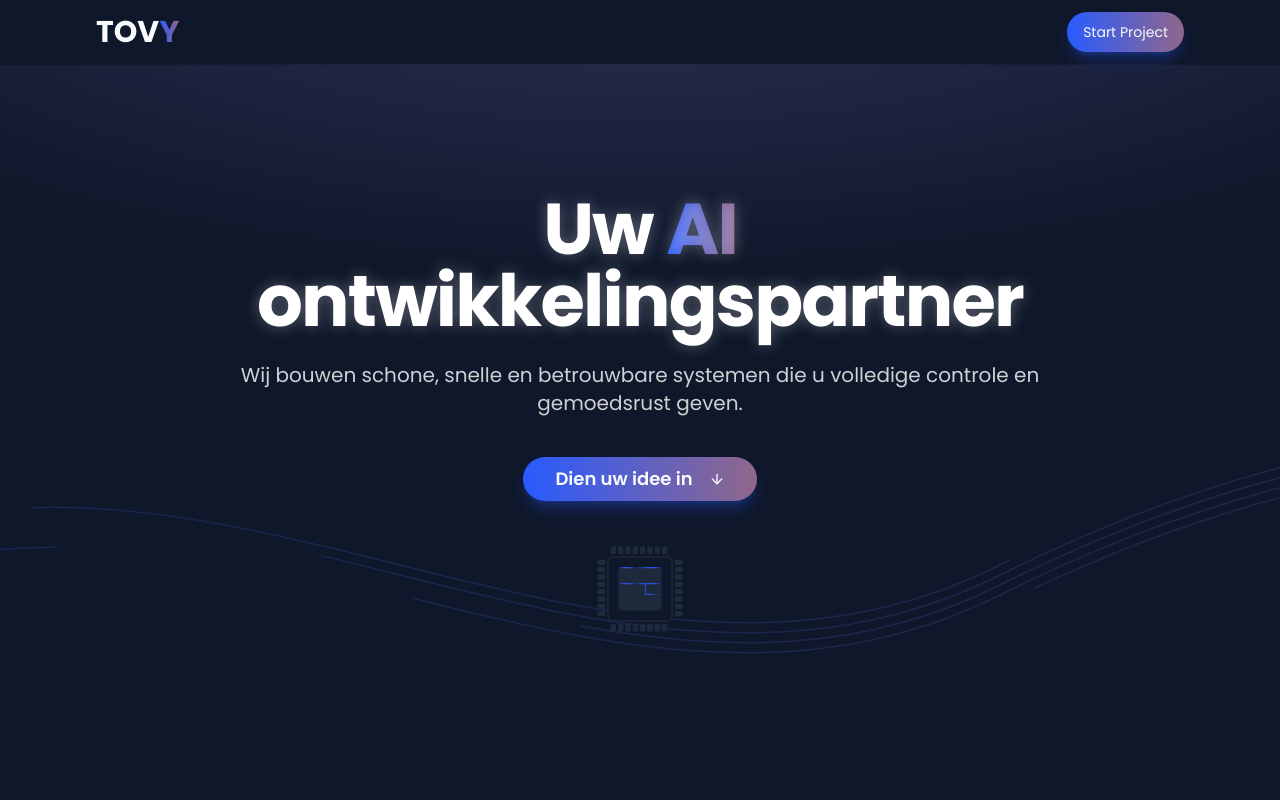
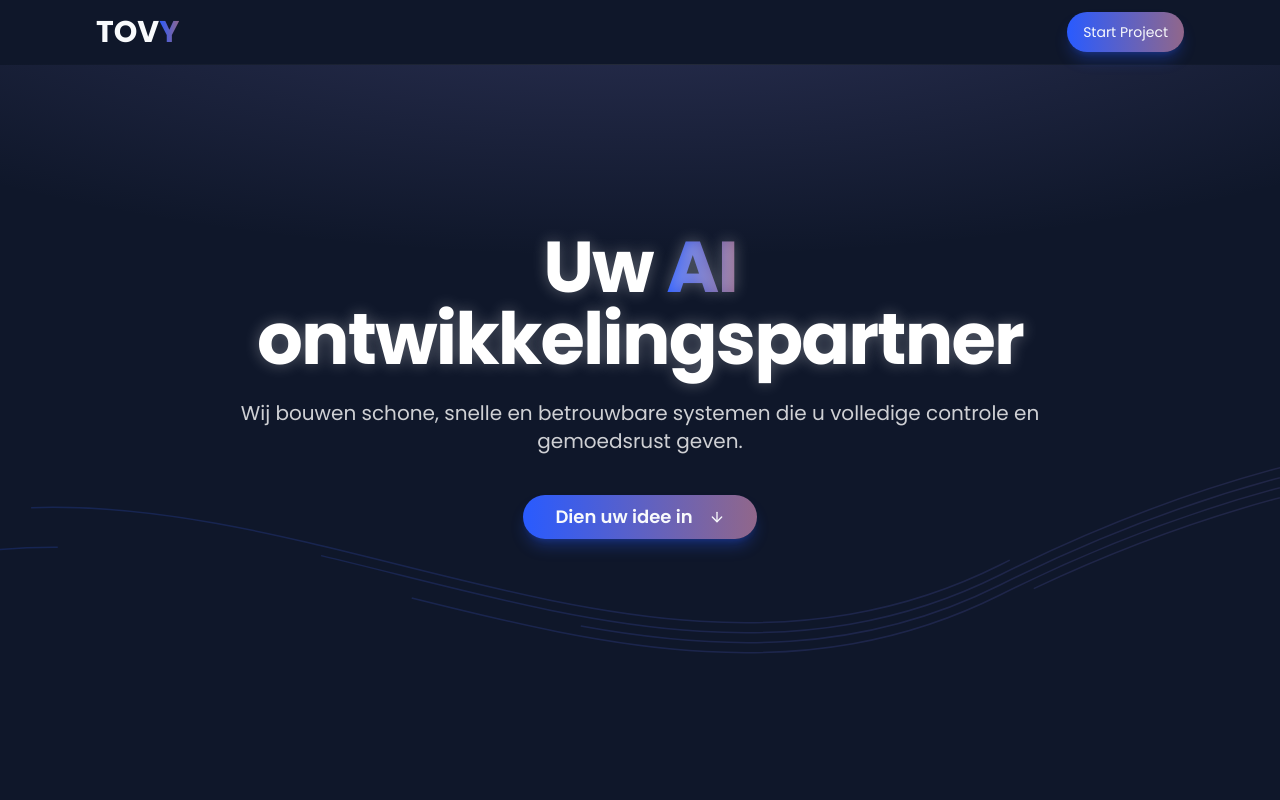
Before and after one commit to tovy-eu/tovy.eu-website, a Next.js app: page / in a window 1280 px wide. Shown: the top 800 px of the page. Built offline with nearby package versions, Linux system fonts and the light colour scheme.

Commit message:
remove ONLY the semiconductor. Keep the wavy lines

```diff
--- a/src/app/globals.css
+++ b/src/app/globals.css
@@ -68,26 +68,6 @@
 }
 
 @layer utilities {
-  .animated-circuit-path {
-    stroke-dasharray: 1;
-    stroke-dashoffset: 1;
-    animation: draw-circuit 8s ease-in-out infinite;
-  }
-  @keyframes draw-circuit {
-    0% {
-      stroke-dashoffset: 1;
-    }
-    25% {
-      stroke-dashoffset: 0;
-    }
-    75% {
-      stroke-dashoffset: 0;
-    }
-    100% {
-      stroke-dashoffset: -1;
-    }
-  }
-
   .animated-wavy-line {
     stroke-dasharray: 1000;
     stroke-dashoffset: 1000;
--- a/src/components/landing/ai-chip-icon.tsx
+++ /dev/null
@@ -1,59 +0,0 @@
-import { cn } from "@/lib/utils"
-
-export function AiChipIcon({ className }: { className?: string }) {
-  const circuitPaths = [
-    "M64 128V88h24v40",
-    "M64 88V64h24v24",
-    "M88 88h16",
-    "M88 64h16",
-    "M128 128V88h-24v40",
-    "M128 88V64h-24v24",
-    "M104 88h24",
-    "M104 64h24",
-    "M128 64H88v24h40",
-    "M88 88h16v16h24",
-    "M64 64h24v24H64z"
-  ];
-  const circuitStyles = (index: number) => ({
-    animationDelay: `${index * 0.2}s`,
-  });
-
-  return (
-    <div className={cn("w-32 h-32", className)}>
-      <svg viewBox="0 0 192 192" fill="none" xmlns="http://www.w3.org/2000/svg" className="w-full h-full">
-        <defs>
-          <linearGradient id="circuit-gradient" x1="0%" y1="0%" x2="100%" y2="0%">
-            <stop offset="0%" stopColor="hsl(var(--primary) / 0)" />
-            <stop offset="50%" stopColor="hsl(var(--primary))" />
-            <stop offset="100%" stopColor="hsl(var(--primary) / 0)" />
-          </linearGradient>
-        </defs>
-
-        {/* Chip Body */}
-        <rect x="48" y="48" width="96" height="96" rx="8" stroke="hsl(var(--border))" strokeWidth="2" fill="hsl(var(--background))" />
-
-        {/* Core */}
-        <rect x="64" y="64" width="64" height="64" rx="4" fill="hsl(var(--accent))" stroke="hsl(var(--border))" strokeWidth="1" />
-
-        {/* Animated Circuits */}
-        {circuitPaths.map((d, i) => (
-           <path key={i} d={d} stroke="url(#circuit-gradient)" strokeWidth="1.5" strokeLinecap="round" className="animated-circuit-path" style={circuitStyles(i)} />
-        ))}
-
-        {/* Connection Pads */}
-        {[...Array(8)].map((_, i) => (
-          <rect key={i} x="32" y={52 + i * 11} width="12" height="8" rx="2" fill="hsl(var(--border))" />
-        ))}
-        {[...Array(8)].map((_, i) => (
-          <rect key={i} x="148" y={52 + i * 11} width="12" height="8" rx="2" fill="hsl(var(--border))" />
-        ))}
-        {[...Array(8)].map((_, i) => (
-          <rect key={i} x={52 + i * 11} y="32" width="8" height="12" rx="2" fill="hsl(var(--border))" />
-        ))}
-        {[...Array(8)].map((_, i) => (
-          <rect key={i} x={52 + i * 11} y="148" width="8" height="12" rx="2" fill="hsl(var(--border))" />
-        ))}
-      </svg>
-    </div>
-  )
-}
--- a/src/components/landing/hero-section.tsx
+++ b/src/components/landing/hero-section.tsx
@@ -5,7 +5,6 @@ import { Button } from "@/components/ui/button";
 import Link from 'next/link';
 import { ArrowDown } from "lucide-react";
 import { cn } from '@/lib/utils';
-import { AiChipIcon } from './ai-chip-icon';
 import { WavyLines } from './wavy-lines';
 
 export function HeroSection() {
@@ -48,7 +47,6 @@ export function HeroSection() {
               <ArrowDown className="ml-2 h-5 w-5" />
             </Link>
           </Button>
-          <AiChipIcon />
         </div>
       </div>
     </section>
```
